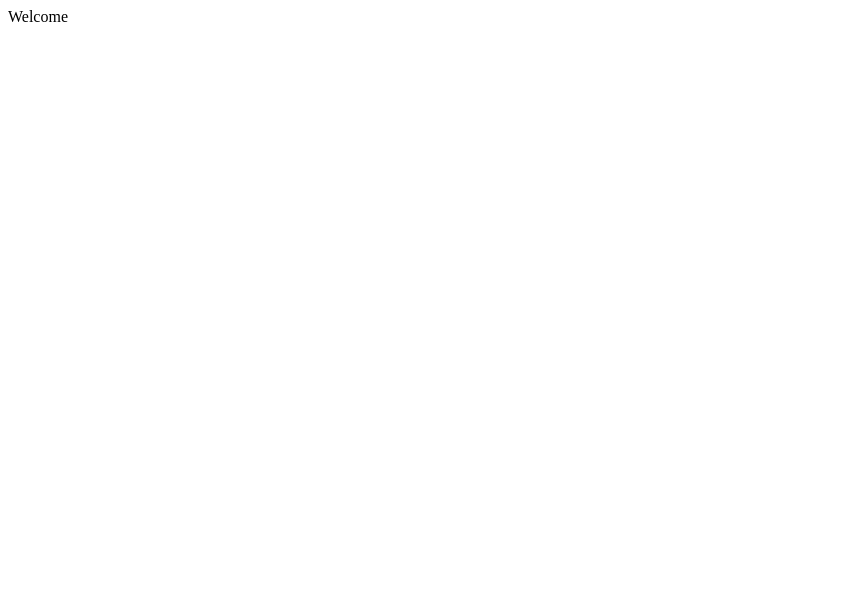
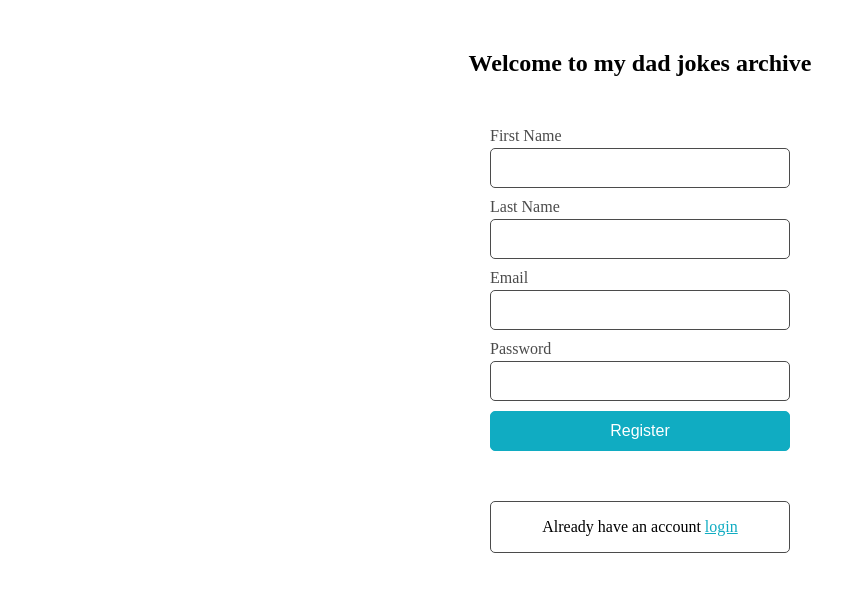
Before and after one commit to abidex4yemi/jokes-FE, a React (Create React App) app: page /register in a window 1280 px wide. Shown: the top 592 px of the page, without its empty margins (0-865 px from the left). Built offline with nearby package versions, Linux system fonts and the light colour scheme.

Commit message:
Complete sign up feature

```diff
--- a/src/components/App/index.js
+++ b/src/components/App/index.js
@@ -1,7 +1,15 @@
 import React from 'react';
+import { BrowserRouter as Router, Route, Switch } from 'react-router-dom';
+import * as Pages from '../pages';
 
 const App = () => {
-	return <div>Welcome</div>;
+	return (
+		<Router>
+			<Switch>
+				<Route exact path="/register" render={props => <Pages.Signup {...props} />} />
+			</Switch>
+		</Router>
+	);
 };
 
 export default App;
--- a/src/components/pages/Signup/Signup.js
+++ b/src/components/pages/Signup/Signup.js
@@ -3,8 +3,8 @@ import styled from 'styled-components';
 import axios from 'axios';
 
 const initialFormState = {
-	errors: {},
-	success: {},
+	errors: null,
+	creating: false,
 	user: {
 		first_name: '',
 		last_name: '',
@@ -16,7 +16,7 @@ const initialFormState = {
 /**
  * Create a new user account
  */
-const Signup = () => {
+const Signup = props => {
 	const [state, setState] = useState(initialFormState);
 
 	const handleInputChange = (field, value) => {
@@ -32,6 +32,13 @@ const Signup = () => {
 	};
 
 	const handleSubmit = () => {
+		setState(prevState => {
+			return {
+				...prevState,
+				creating: true
+			};
+		});
+
 		const userDetails = state.user;
 
 		const url = 'https://jokes-api-backend.herokuapp.com/api/v1/auth/register';
@@ -39,15 +46,27 @@ const Signup = () => {
 		axios
 			.post(url, userDetails)
 			.then(res => {
-				console.log(res);
-			})
-			.catch(error => {
 				setState(prevState => {
 					return {
 						...prevState,
-						error
+						creating: false
 					};
 				});
+
+				if (res.data.body.user.id) {
+					props.history.push('/');
+				}
+			})
+			.catch(error => {
+				if (error.response.status === 400) {
+					setState(prevState => {
+						return {
+							...prevState,
+							errors: 'Fill all required fields',
+							creating: false
+						};
+					});
+				}
 			});
 	};
 
@@ -55,7 +74,7 @@ const Signup = () => {
 		<SignupStyled>
 			<StyledContainer>
 				<h2>Welcome to my dad jokes archive</h2>
-				<formContainer>
+				<FormContainer>
 					<form
 						onSubmit={evt => {
 							evt.preventDefault();
@@ -106,11 +125,9 @@ const Signup = () => {
 							/>
 						</InputContainer>
 
-						<div>
-							<button type="button" onClick={handleSubmit}>
-								Register
-							</button>
-						</div>
+						<StyledRegisterButton type="button" disabled={state.creating} onClick={handleSubmit}>
+							Register
+						</StyledRegisterButton>
 
 						<AlreadyHaveAccount>
 							<p>
@@ -118,7 +135,7 @@ const Signup = () => {
 							</p>
 						</AlreadyHaveAccount>
 					</form>
-				</formContainer>
+				</FormContainer>
 			</StyledContainer>
 		</SignupStyled>
 	);
@@ -126,15 +143,25 @@ const Signup = () => {
 
 export default Signup;
 
-const SignupStyled = styled.main``;
+const SignupStyled = styled.main`
+	h2 {
+		text-align: center;
+		margin: 50px 0;
+	}
+`;
 
-const formContainer = styled.div`
+const FormContainer = styled.div`
 	display: flex;
 	justify-content: center;
 	align-content: center;
 
+	h3 {
+		display: block;
+	}
+
 	form {
-		width: 350px;
+		box-sizing: border-box;
+		width: 300px;
 		border-radius: 5px;
 	}
 `;
@@ -150,25 +177,63 @@ const InputContainer = styled.div`
 
 	label {
 		color: #4b4b4b;
+		display: block;
+		margin-bottom: 3px;
 	}
 
 	input {
+		box-sizing: border-box;
 		border: 1px solid #4b4b4b;
 		border-radius: 5px;
 		padding: 5px 10px;
 		color: #4b4b4b;
 		background: #fff;
+		display: block;
+		width: 100%;
+		height: 40px;
+		font-size: 16px;
+		outline: none;
+		transition: 0.2s;
+
+		&:focus {
+			border-color: #10acc2;
+		}
 	}
 `;
 
 const AlreadyHaveAccount = styled.div`
-	width: 350px;
+	box-sizing: border-box;
+	width: 300px;
 	border-radius: 5px;
-	margin: 70px 0;
-	padding: 20px;
+	border: 1px solid #4b4b4b;
+	margin: 50px 0;
 	text-align: center;
 
 	p a {
 		color: #10acc2;
+
+		&:hover {
+			color: #001c20;
+		}
 	}
 `;
+
+const StyledRegisterButton = styled.button`
+	width: 100%;
+	height: 40px;
+	box-sizing: border-box;
+	border: 0;
+	border: 1px solid #10acc2;
+	background: #10acc2;
+	color: #fff;
+	font-size: 16px;
+	font-weight: normal;
+	border-radius: 5px;
+	cursor: pointer;
+	transition: 0.2s;
+
+	&:hover {
+		background: #001c20;
+		border-color: #001c20;
+	}
+`;
--- /dev/null
+++ b/src/components/pages/index.js
@@ -0,0 +1 @@
+export { default as Signup } from './Signup/Signup';
```
